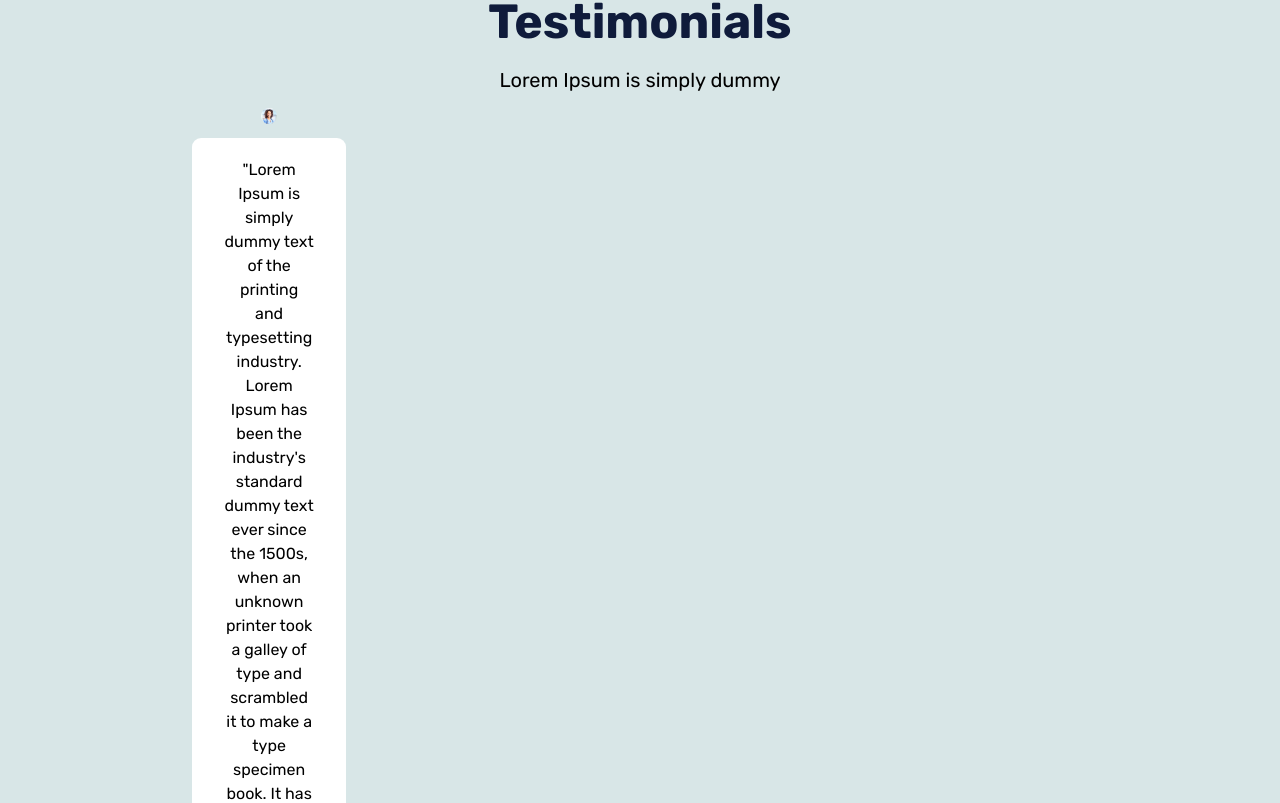
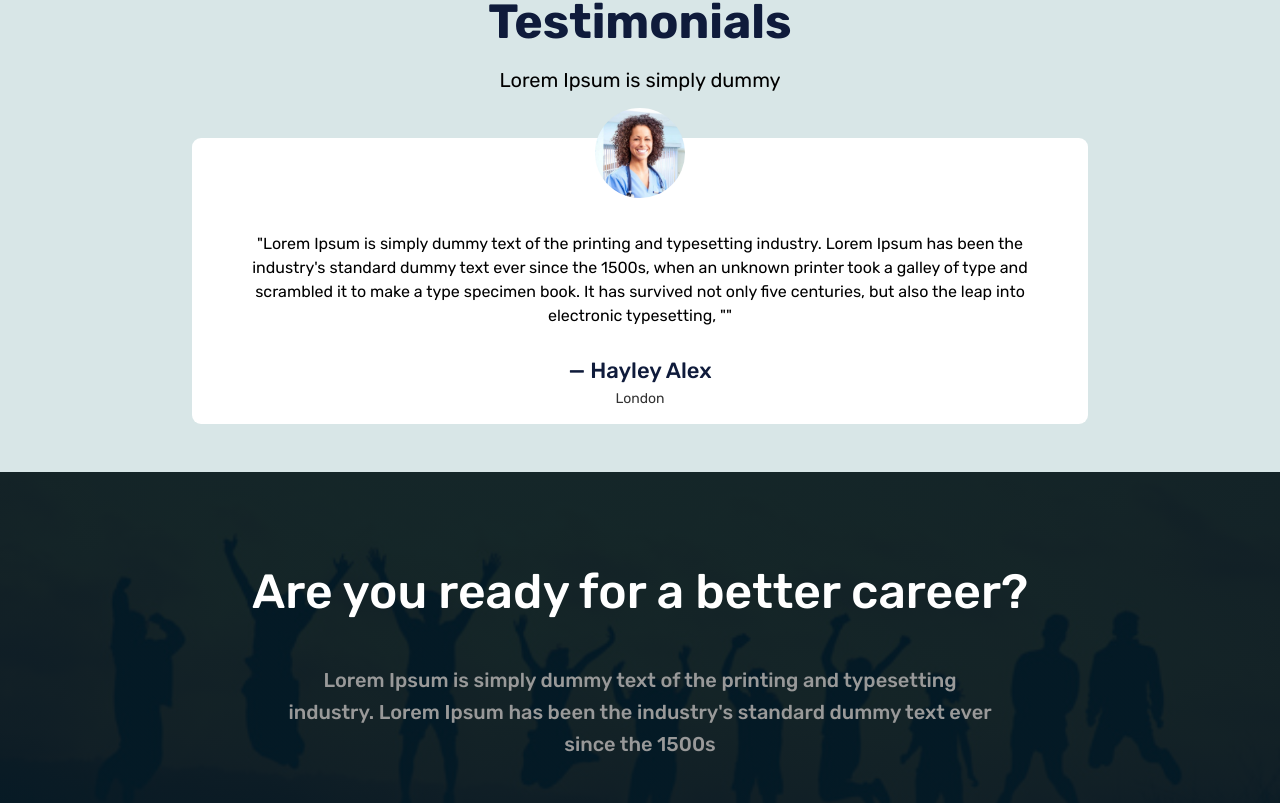
Before and after one commit to Vangari2172/css-template, a React (Create React App) app: page / in a window 1280 px wide. Shown: the part 2077-2880 px from the top of the page. Built offline with nearby package versions, Linux system fonts and the light colour scheme.

Commit message:
mesguyhgysghefgasadsasfdstjage

```diff
--- a/src/components/section6/Section6.css
+++ b/src/components/section6/Section6.css
@@ -29,7 +29,7 @@
 
 .grid-section6 {
   display: grid;
-  grid-template-columns: 1.5fr 8fr 1.5fr;
+  grid-template-columns: 1fr;
   padding-bottom: 4.8rem;
   column-gap: 4.8rem;
 }
```
